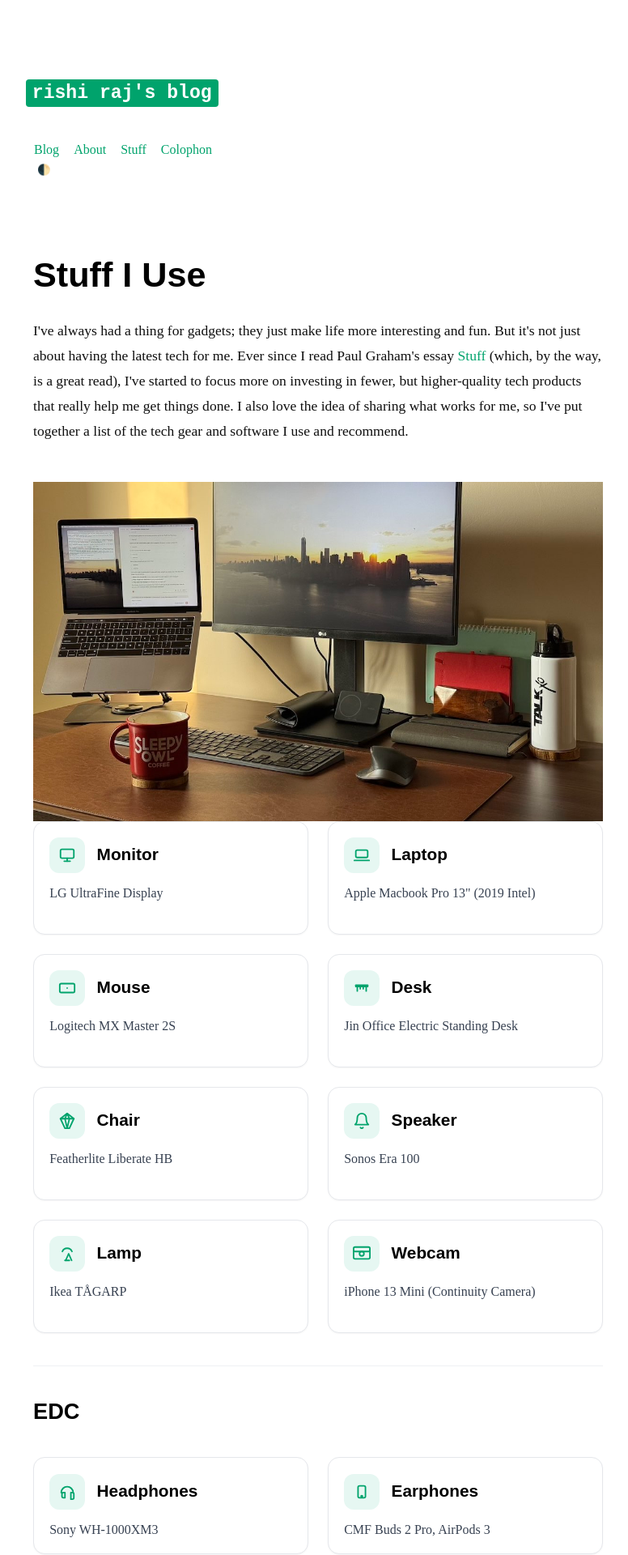
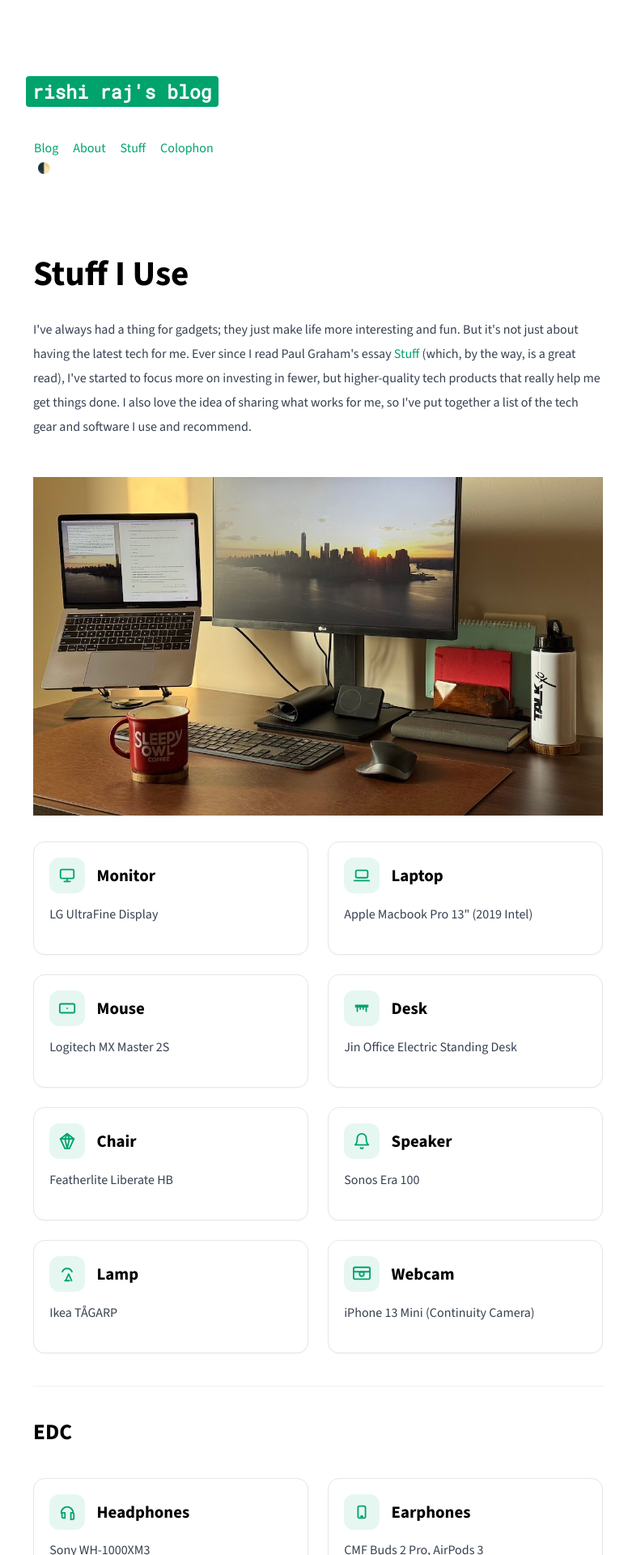
Before and after one commit to talkxo/rishiraj-blog-machine, a Jekyll site: the page built from _pages/stuff.md, in a window 1280 px wide. Shown: the top 1920 px of the page at 81% size, without its empty margins (247-1023 px from the left). Built offline with Jekyll 4.4.1, drawn with Linux system fonts in a browser that asks for light colours; some web fonts are replaced.

Commit message:
Fix font loading and image overlap issues
- Replace self-hosted fonts with Google Fonts CDN for Source Sans 3 and Roboto Mono
- Add proper font preloading and loading detection for smooth transitions
- Fix image overlap issue on Stuff page by adding proper spacing
- Enhance CSS spacing rules for better content layout
- Add comprehensive font fallbacks for better performance

```diff
--- a/_includes/head.html
+++ b/_includes/head.html
@@ -434,11 +434,12 @@
 
   <!-- DNS prefetch for external domains -->
 
-  <!-- Self-hosted font loading - Optimized for LCP -->
-  <link rel="preload" href="/fonts/SourceSans3-Regular.woff2" as="font" type="font/woff2" crossorigin>
-  <link rel="preload" href="/fonts/SourceSans3-Bold.woff2" as="font" type="font/woff2" crossorigin>
-  <!-- Roboto Mono - Critical for code blocks (LCP element) -->
-  <link rel="preload" href="/fonts/RobotoMono-Regular.woff2" as="font" type="font/woff2" crossorigin>
+  <!-- Google Fonts - Optimized for LCP -->
+  <link rel="preconnect" href="https://fonts.googleapis.com">
+  <link rel="preconnect" href="https://fonts.gstatic.com" crossorigin>
+  <link rel="preload" href="https://fonts.googleapis.com/css2?family=Source+Sans+3:wght@400;700&family=Roboto+Mono:wght@400&display=swap" as="style" onload="this.onload=null;this.rel='stylesheet'">
+  <noscript><link rel="stylesheet" href="https://fonts.googleapis.com/css2?family=Source+Sans+3:wght@400;700&family=Roboto+Mono:wght@400&display=swap"></noscript>
+
   <style>
     /* Critical CSS for LCP/CLS optimization */
     :root {
@@ -463,33 +464,9 @@
       --link-hover-text: #ffffff;
     }
 
-    /* Font definitions with optimized loading */
-    @font-face {
-      font-family: 'Source Sans 3';
-      src: url('/fonts/SourceSans3-Regular.woff2') format('woff2');
-      font-weight: 400;
-      font-style: normal;
-      font-display: swap;
-    }
-    @font-face {
-      font-family: 'Source Sans 3';
-      src: url('/fonts/SourceSans3-Bold.woff2') format('woff2');
-      font-weight: 700;
-      font-style: normal;
-      font-display: swap;
-    }
-    /* Roboto Mono for code - Critical for LCP */
-    @font-face {
-      font-family: 'Roboto Mono';
-      src: url('/fonts/RobotoMono-Regular.woff2') format('woff2');
-      font-weight: 400;
-      font-style: normal;
-      font-display: swap;
-    }
-
-    /* Body stabilization to reduce CLS */
+    /* Font definitions with fallbacks */
     body {
-      font-family: -apple-system, BlinkMacSystemFont, 'Segoe UI', Roboto, sans-serif;
+      font-family: 'Source Sans 3', -apple-system, BlinkMacSystemFont, 'Segoe UI', Roboto, sans-serif;
       margin: 0;
       padding: 0;
       background: var(--color-bg);
@@ -511,15 +488,29 @@
 
     /* Critical content area */
     .c-archives__description {
-      font-family: -apple-system, BlinkMacSystemFont, 'Segoe UI', Roboto, sans-serif;
+      font-family: 'Source Sans 3', -apple-system, BlinkMacSystemFont, 'Segoe UI', Roboto, sans-serif;
       line-height: 1.6;
       color: var(--color-text);
       contain: layout style;
     }
 
+    /* Code font fallback */
+    code, pre {
+      font-family: 'Roboto Mono', 'SF Mono', Monaco, 'Cascadia Code', 'Roboto Mono', Consolas, 'Courier New', monospace;
+    }
+
     /* Font loading optimization */
     .fonts-loaded {
       font-display: swap;
+    }
+
+    /* Smooth font loading transition */
+    html:not(.fonts-loaded) {
+      font-family: -apple-system, BlinkMacSystemFont, 'Segoe UI', Roboto, sans-serif;
+    }
+
+    html.fonts-loaded {
+      font-family: 'Source Sans 3', -apple-system, BlinkMacSystemFont, 'Segoe UI', Roboto, sans-serif;
     }
   </style>
 
@@ -527,8 +518,19 @@
   <link rel="preload" href="{{ "/css/main.css" | prepend: site.baseurl }}" as="style" onload="this.onload=null;this.rel='stylesheet'">
   <noscript><link rel="stylesheet" href="{{ "/css/main.css" | prepend: site.baseurl }}"></noscript>
 
-  <!-- Fallback for CSS loading -->
+  <!-- Font loading detection and fallback for CSS loading -->
   <script>
+    // Font loading detection
+    if ('fonts' in document) {
+      Promise.all([
+        document.fonts.load('400 1em "Source Sans 3"'),
+        document.fonts.load('700 1em "Source Sans 3"'),
+        document.fonts.load('400 1em "Roboto Mono"')
+      ]).then(function() {
+        document.documentElement.classList.add('fonts-loaded');
+      });
+    }
+
     // Fallback for CSS loading
     setTimeout(function() {
       var links = document.querySelectorAll('link[rel="preload"][as="style"]');
--- a/_pages/stuff.md
+++ b/_pages/stuff.md
@@ -12,7 +12,7 @@
      width="800"
      height="600"
      loading="lazy"
-     style="width: 100%; height: auto;">
+     style="width: 100%; height: auto; margin-bottom: 2rem;">
 
 <section class="c-grid" style="--card-fixed-height: 140px; --card-line-clamp: 2;">
   <article class="c-card">
--- a/_sass/components/_cards.scss
+++ b/_sass/components/_cards.scss
@@ -189,3 +189,15 @@
     display: block;
   }
 }
+
+/* Ensure proper spacing for images in content */
+.c-summary + img {
+  margin-bottom: 2rem;
+  border-radius: 14px;
+  display: block;
+}
+
+/* Additional spacing for content sections */
+img + .c-grid {
+  margin-top: 2rem;
+}
--- a/_sass/components/_page.scss
+++ b/_sass/components/_page.scss
@@ -101,3 +101,45 @@
         font-size: 1.8em;
     }
 }
+
+/* Content page specific styles */
+.c-summary {
+    @include fs--body;
+    color: var(--color-muted);
+    margin-bottom: 2rem;
+    line-height: 1.6;
+
+    a {
+        color: var(--color-accent);
+        text-decoration: none;
+        font-weight: 500;
+        transition: all 0.3s ease;
+
+        &:hover {
+            color: white;
+            background-color: var(--color-accent);
+            padding: 2px 4px;
+            border-radius: 3px;
+        }
+    }
+}
+
+/* Ensure proper spacing for content sections */
+.c-article__main {
+    > * + * {
+        margin-top: 1.5rem;
+    }
+
+    > img {
+        margin: 2rem 0;
+        border-radius: 14px;
+        box-shadow: 0 4px 12px rgba(0,0,0,0.1);
+    }
+
+    > hr {
+        margin: 3rem 0;
+        border: none;
+        height: 1px;
+        background: var(--color-border);
+    }
+}
--- a/_sass/helpers/_mixins.scss
+++ b/_sass/helpers/_mixins.scss
@@ -17,18 +17,18 @@
 // Font families
 @mixin ff--sans-serif($font-weight: normal) {
   // Use Source Sans 3 for all sans-serif typography
-  font-family: 'Source Sans 3', sans-serif;
+  font-family: 'Source Sans 3', -apple-system, BlinkMacSystemFont, 'Segoe UI', Roboto, sans-serif;
   font-weight: $font-weight;
 }
 
 @mixin ff--serif($font-weight: normal) {
-    font-family: 'Source Sans 3', serif;
+    font-family: 'Source Sans 3', -apple-system, BlinkMacSystemFont, 'Segoe UI', Roboto, sans-serif;
     font-weight: $font-weight;
     color: var(--color-text, #404040);
 }
 
 @mixin ff--code {
-    font-family: 'Roboto Mono', monospace;
+    font-family: 'Roboto Mono', 'SF Mono', Monaco, 'Cascadia Code', 'Roboto Mono', Consolas, 'Courier New', monospace;
 }
 
 // Font sizing
```
Also changed, not shown: other parts of _includes/head.html (+1 -1 lines).
